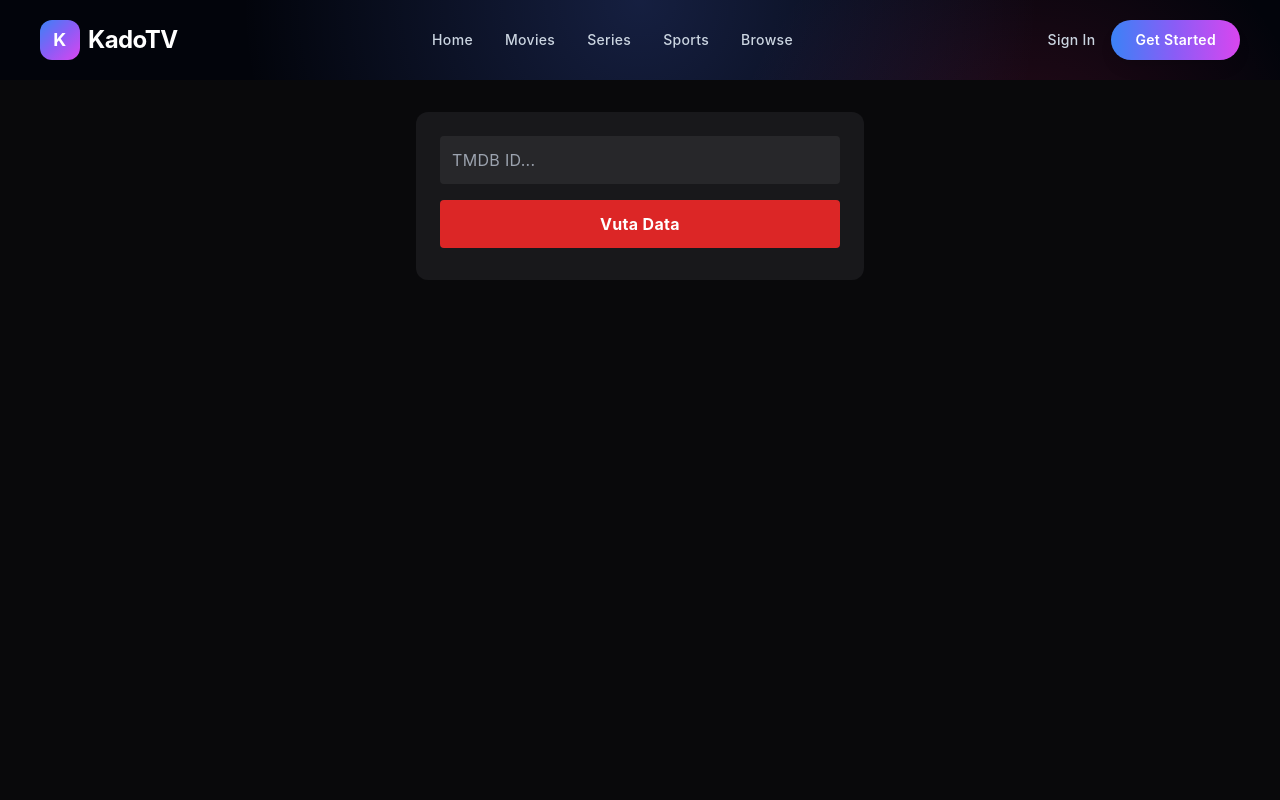
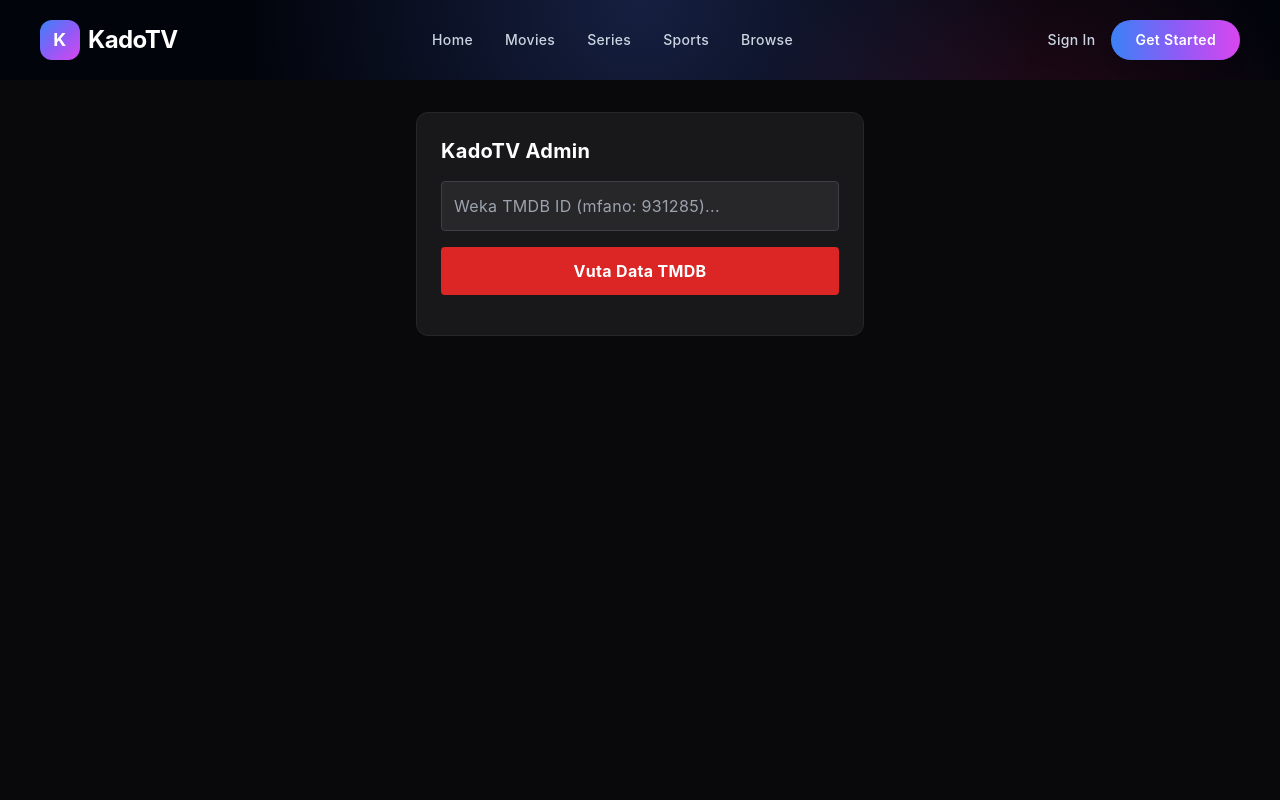
Before and after one commit to khazrytech/kadotv, a Next.js app in the folder frontend/: page /admin/add-movie in a window 1280 px wide. Shown: the top 800 px of the page. Built offline with nearby package versions, Linux system fonts and the light colour scheme.

Commit message:
Improve loading state handling and error messages
Refactor loading state and error messages for clarity.

```diff
--- a/frontend/app/admin/add-movie/page.tsx
+++ b/frontend/app/admin/add-movie/page.tsx
@@ -3,7 +3,7 @@ import React, { useState } from 'react';
 
 export default function AdminAddMovie() {
   const [tmdbInput, setTmdbInput] = useState('');
-  const [loading, setLoading] = useState(false); // Sasa inatumika
+  const [loading, setLoading] = useState(false);
   const [message, setMessage] = useState({ text: '', type: '' });
   const [generatedData, setGeneratedData] = useState<any>(null);
 
@@ -11,34 +11,41 @@ export default function AdminAddMovie() {
 
   const handleFetchFromTMDB = async () => {
     if (!tmdbInput) return alert('Weka TMDB ID!');
-    setLoading(true); // Inatumika hapa
+    setLoading(true);
+    setMessage({ text: 'Inatafuta...', type: 'success' });
+
     try {
+      // Tunatumia URL rasmi ya TMDB
       const res = await fetch(`https://api.themoviedb.org/3/movie/${tmdbInput}?api_key=${TMDB_API_KEY}`);
-      if (!res.ok) throw new Error('Muvi haijapatikana!');
+
+      if (!res.ok) {
+        throw new Error(`TMDB imekataa (Status: ${res.status})`);
+      }
+
       const data = await res.json();
 
       setGeneratedData({
         title: data.title,
         description: data.overview,
-        category: data.genres?.map((g: any) => g.name).join(', '),
+        category: data.genres?.map((g: any) => g.name).join(', ') || 'N/A',
         type: 'movie',
         posterUrl: `https://image.tmdb.org/t/p/w500${data.poster_path}`,
         videoUrl: `https://vidsrc.to/embed/movie/${tmdbInput}`,
-        rating: data.vote_average || 0,
-        tags: ['trending'],
+        rating: data.vote_average ? parseFloat(data.vote_average.toFixed(1)) : 0,
+        tags: [...(data.genres?.map((g: any) => g.name.toLowerCase()) || []), 'trending'],
         featured: true,
         live: true
       });
-      setMessage({ text: 'Data imepatikana!', type: 'success' });
+      setMessage({ text: `Data imepatikana: "${data.title}"`, type: 'success' });
     } catch (err: any) {
-      setMessage({ text: err.message, type: 'error' });
+      setMessage({ text: `KOSA: ${err.message}`, type: 'error' });
     } finally {
-      setLoading(false); // Inatumika hapa
+      setLoading(false);
     }
   };
 
   const handleSaveToDatabase = async () => {
-    setLoading(true); // Inatumika hapa
+    setLoading(true);
     try {
       const response = await fetch('https://kadotv.onrender.com/api/admin/add-movie', {
         method: 'POST',
@@ -49,38 +56,53 @@ export default function AdminAddMovie() {
         body: JSON.stringify(generatedData),
       });
 
-      if (!response.ok) throw new Error('Imefeli! Angalia Admin Key.');
-      setMessage({ text: '🎉 Muvi ipo LIVE!', type: 'success' });
+      if (!response.ok) {
+        const errData = await response.text();
+        throw new Error(errData || 'Hujaruhusiwa (Unauthorized)');
+      }
+
+      setMessage({ text: '🎉 Muvi imehifadhiwa kwenye database!', type: 'success' });
       setGeneratedData(null);
       setTmdbInput('');
     } catch (err: any) {
-      setMessage({ text: err.message, type: 'error' });
+      setMessage({ text: `SAVE KOSA: ${err.message}`, type: 'error' });
     } finally {
-      setLoading(false); // Inatumika hapa
+      setLoading(false);
     }
   };
 
   return (
     <div className="p-8 bg-zinc-950 min-h-screen text-white">
-      <div className="max-w-md mx-auto bg-zinc-900 p-6 rounded-xl">
+      <div className="max-w-md mx-auto bg-zinc-900 p-6 rounded-xl border border-zinc-800">
+        <h1 className="text-xl font-bold mb-4">KadoTV Admin</h1>
         <input
-          className="w-full bg-zinc-800 p-3 mb-4 rounded"
-          placeholder="TMDB ID..."
+          className="w-full bg-zinc-800 p-3 mb-4 rounded border border-zinc-700"
+          placeholder="Weka TMDB ID (mfano: 931285)..."
+          value={tmdbInput}
           onChange={(e) => setTmdbInput(e.target.value)}
         />
+
         <button
           onClick={handleFetchFromTMDB}
-          className="w-full bg-red-600 p-3 rounded mb-2 font-bold"
+          disabled={loading}
+          className="w-full bg-red-600 p-3 rounded mb-4 font-bold hover:bg-red-700 transition"
         >
-          {loading ? 'Inatafuta...' : 'Vuta Data'}
+          {loading ? 'Inafanya kazi...' : 'Vuta Data TMDB'}
         </button>
-        {message.text && <p className="mb-4">{message.text}</p>}
+
+        {message.text && (
+          <div className={`p-3 mb-4 rounded text-sm ${message.type === 'success' ? 'bg-emerald-900/50 text-emerald-200' : 'bg-red-900/50 text-red-200'}`}>
+            {message.text}
+          </div>
+        )}
+
         {generatedData && (
           <button
             onClick={handleSaveToDatabase}
-            className="w-full bg-green-600 p-3 rounded font-bold"
+            disabled={loading}
+            className="w-full bg-green-600 p-3 rounded font-bold hover:bg-green-700 transition"
           >
-            {loading ? 'Inahifadhi...' : '🚀 Save & Push to Database'}
+            🚀 Save & Push to Database
           </button>
         )}
       </div>
```
